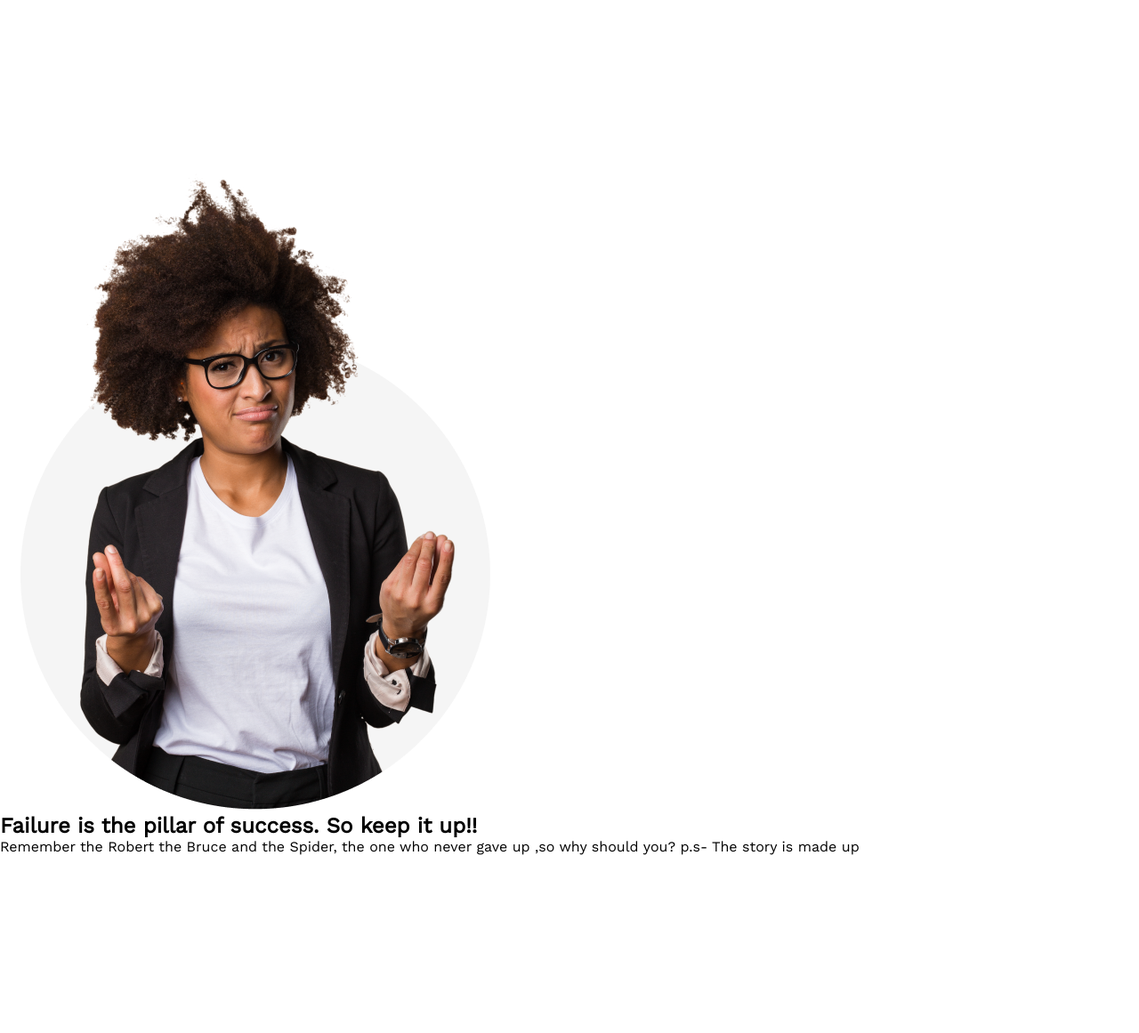
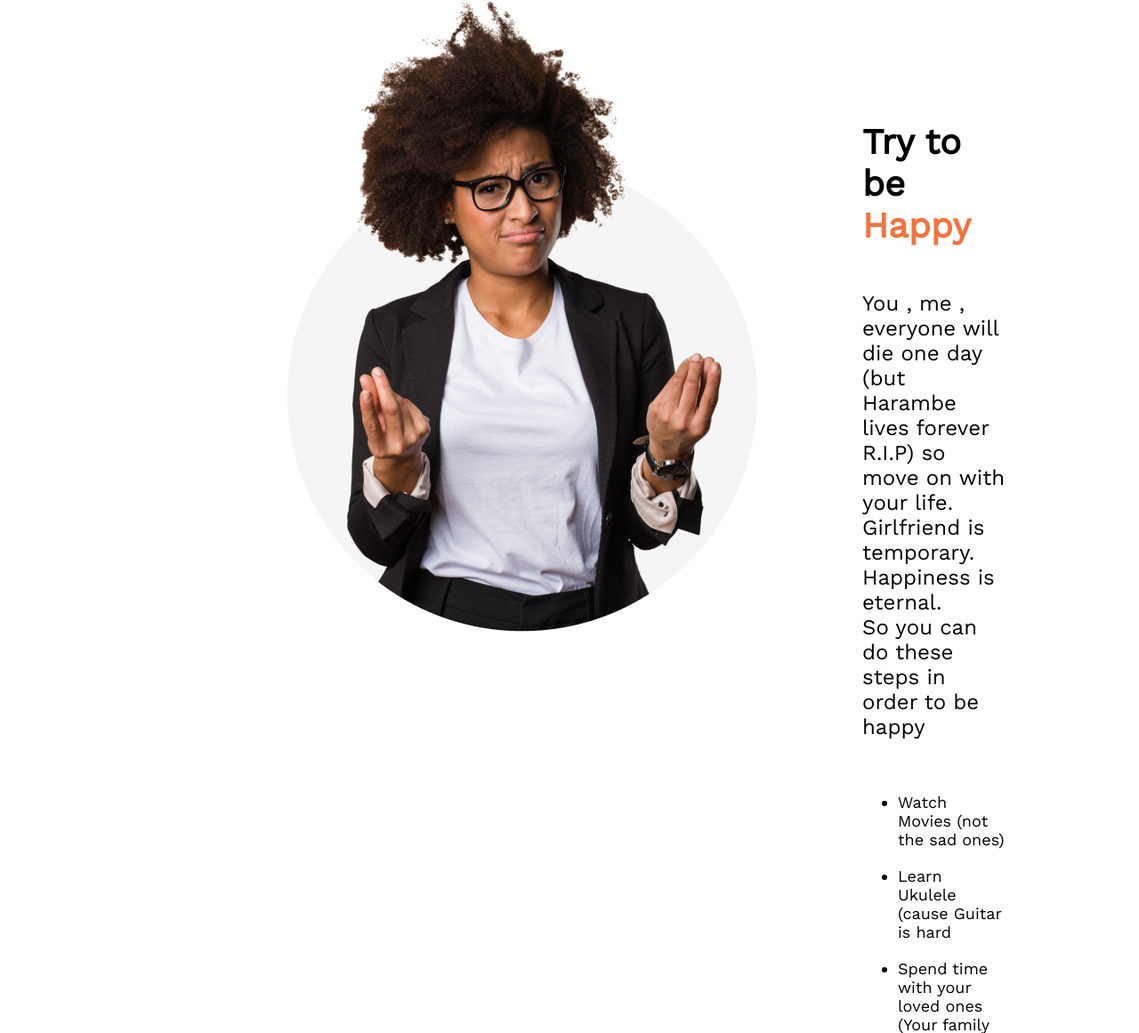
Before and after one commit to Tawhidalfatah/first-assignment, a plain HTML site: page index.html in a window 1280 px wide. Shown: the part 1771-2932 px from the top of the page at 89% size. Before the commit the page ends 2732 px from the top, so only its background shows below. Drawn offline with nearby package versions, Linux system fonts and the light colour scheme.

Commit message:
added try to be happy section

```diff
--- a/index.html
+++ b/index.html
@@ -31,18 +31,24 @@
 
 
     </header>
-    <section>
-        <div><img src="./images/person.png" alt="A woman in a formal dress"></div>
-        <div>
-            <h2>Failure is the pillar of success. So keep it up!! </h2>
-            <p>Remember the Robert the Bruce and the Spider, the one who never gave up ,so why should you?
-                p.s- The story is made up </p>
-        </div>
-
-    </section>
 
 
-    <main></main>
+    <main>
+        <section class="happy-section">
+            <div><img id="woman-img" src="./images/person.png" alt="A woman in a formal clothing"></div>
+            <div class="happy-container">
+                <h2 class="section-title">Try to be <span style="color: #f27340;">Happy</span> </h2>
+                <p class="section-para">You , me , everyone will die one day (but Harambe lives forever R.I.P) so move on with your life. Girlfriend is temporary. Happiness is eternal. <br> So you can do these steps in order to be happy  </p>
+                <ul>
+                    <li>Watch Movies (not the sad ones)</li>
+                    <li>Learn Ukulele (cause Guitar is hard</li>
+                    <li>Spend time with your loved ones (Your family only)</li>
+                    <li>Try to be productive (Workout please)</li>
+                    <li>Express your feelings (don't be a pressure cooker)</li>
+                </ul>
+            </div>
+        </section>
+    </main>
 
 
     <footer></footer>
--- a/styles/style.css
+++ b/styles/style.css
@@ -3,7 +3,7 @@
     font-family: 'Work Sans', sans-serif;
 }
 
-/* Header Section */
+/* navigation bar  */
 
 nav {
     background-color: #f27340;
@@ -27,12 +27,14 @@ nav ul li {
 
 }
 
+/* Header Section */
+
 header {
     background: url(../images/banner/banner1.png);
     background-repeat: no-repeat;
     background-size: 100%;
     text-align: right;
-    padding: 400px 200px 500px 1000px;
+    padding: 400px 200px 200px 1000px;
 
 }
 
@@ -55,3 +57,36 @@ header>p {
     font-weight: 800;
     margin: 30px 0 100px;
 }
+
+/* Happy Section  */
+
+.happy-section {
+    display: flex;
+}
+
+.happy-container {
+    margin: 200px 150px 100px 100px;
+
+}
+
+.section-title {
+    font-size: 40px;
+    font-weight: 700;
+    padding: 50px 0;
+}
+
+.section-para {
+    padding-bottom: 50px;
+    font-size: 1.5em;
+}
+
+main ul li {
+    padding: 10px 0;
+    font-size: 18px;
+
+}
+
+#woman-img {
+    margin: 100px 0 100px 150px;
+    padding-left: 150px;
+}
```
